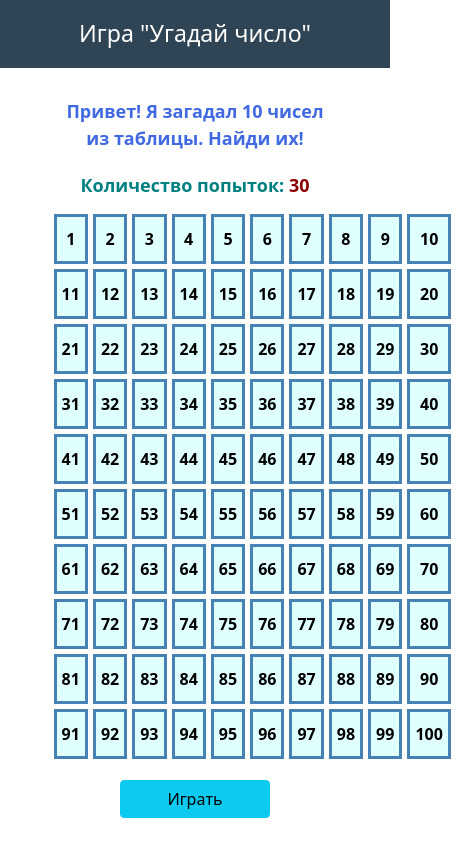
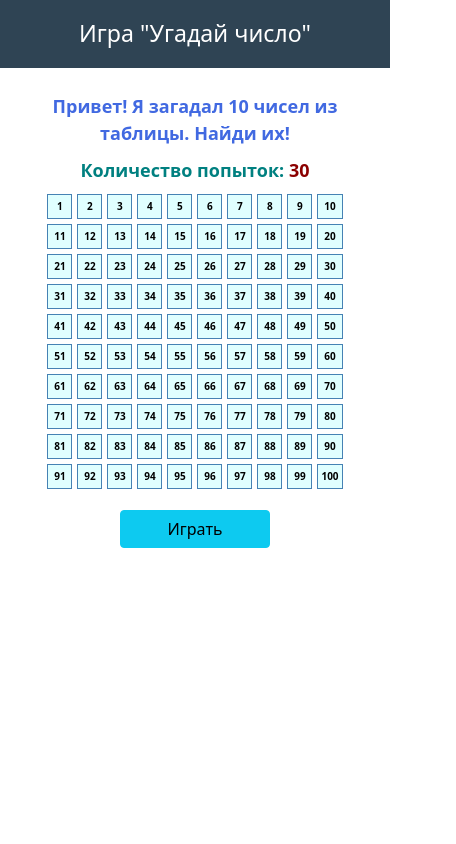
Before and after one commit to ITMotivator/JsTasks, a plain HTML site: page tasks/guesscell.html in a window 390 px wide. Shown: the whole page, 456 px wide, since content can reach past the window. Drawn offline with nearby package versions, Linux system fonts and the light colour scheme.

Commit message:
media styles added to guess cell task page

```diff
--- a/styles/guesscell.css
+++ b/styles/guesscell.css
@@ -52,3 +52,37 @@ table.cells td.borderGreen {
 table.cells td.borderRed {
     border-color: red;
 }
+
+@media (max-width: 769px) {
+    table.cells td {
+        font-size: 14px;
+        border-width: 2px;
+        width: 40px;
+        height: 40px;
+        padding: 3px;
+    }
+    img.cell {
+        height: 30px;
+    }
+}
+
+@media (max-width: 577px) {
+    .main-task{
+        width: 100%;
+     }
+
+     table.cells td {
+        font-size: 10px;
+        border-width: 1px;
+        width: 25px;
+        height: 25px;
+    }
+
+    img.cell {
+        height: 19px;
+    }
+
+    .main-task p {
+        padding: 5px;
+    }
+}
--- a/styles/style.css
+++ b/styles/style.css
@@ -120,16 +120,7 @@ p.hint {
 
 
 @media (max-width: 425px) {
-    table.cells td {
-        font-size: 10px;
-        border: 1px solid #4682B4;
-        width: 25px;
-        height: 25px;
-        padding: 2px;
-    }
-    img.cell {
-        height: 19px;
-    }
+
     table.keyboard td {
         font-size: 10px;
         line-height: 10px;
@@ -152,16 +143,7 @@ p.hint {
     .main-task .kbText {
         width: 415px;
     }
-    table.cells td {
-        font-size: 12px;
-        border: 2px solid #4682B4;
-        width: 30px;
-        height: 30px;
-        padding: 2px;
-    }
-    img.cell {
-        height: 24px;
-    }
+
     .getHoroscope .inputsDiv {
         width: 30%;
     }
```
